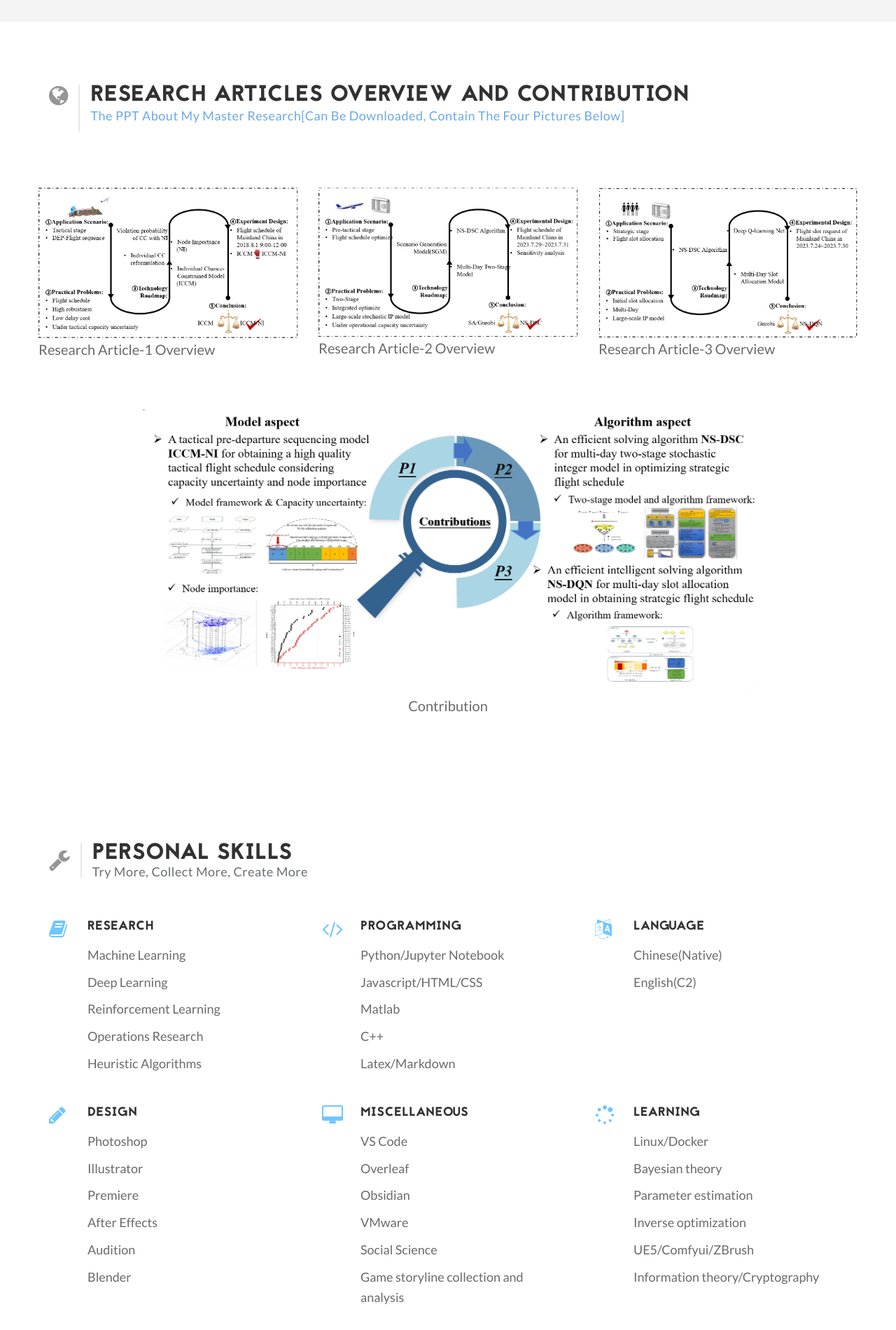
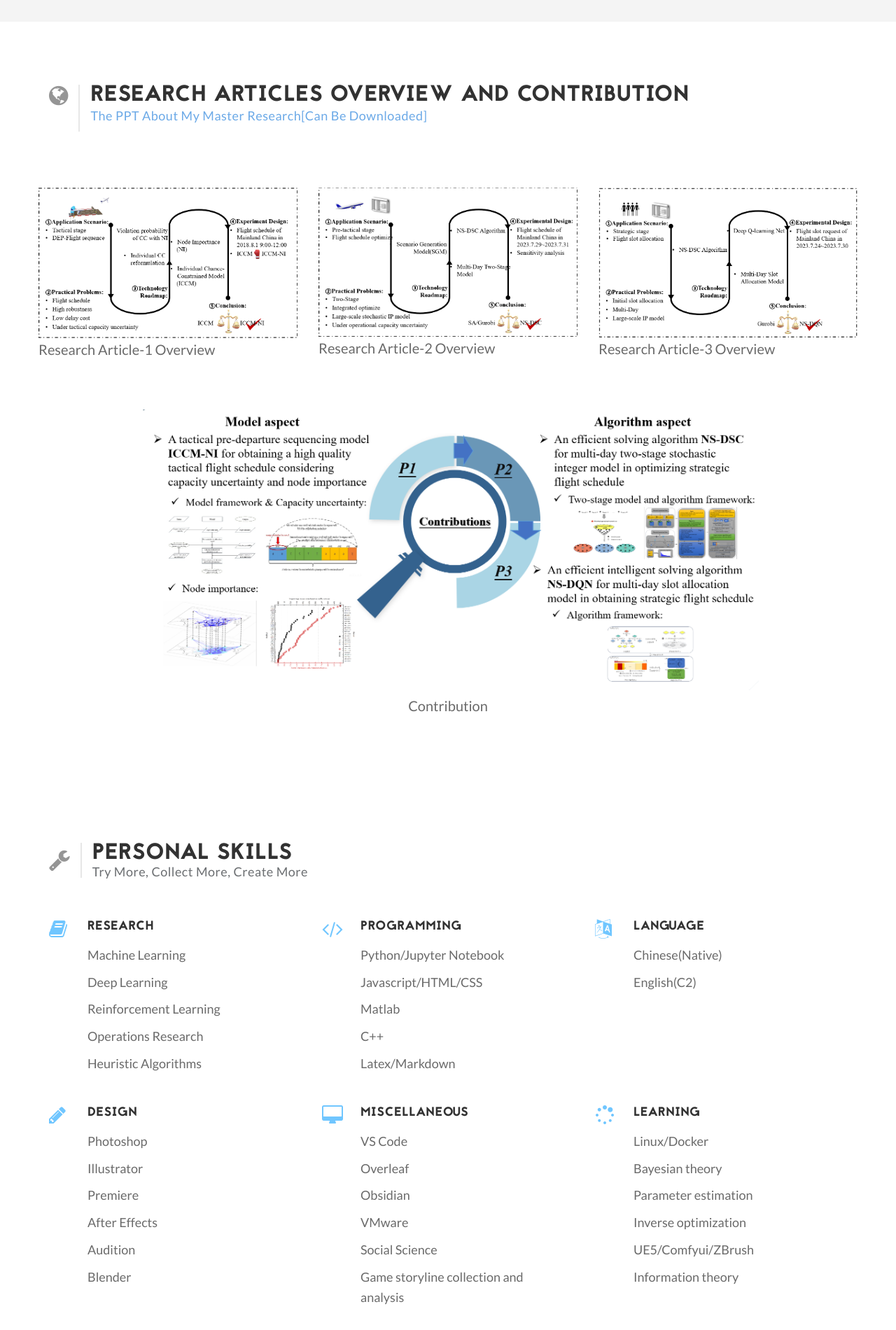
Before and after one commit to H-H-413/H-H-413.github.io, a plain HTML site: page index.html in a window 1280 px wide. Shown: the part 2468-4368 px from the top of the page at 70% size. Drawn offline with Linux system fonts and the light colour scheme.

Commit message:
Update index.html

```diff
--- a/index.html
+++ b/index.html
@@ -339,7 +339,7 @@
             <span class="title-icon classic pull-left"><i class="fa fa-globe"></i></span>
             <h2 class="title">research articles overview and contribution
               <span class="title-desc"><p>
-                <a href="attached/3.Haoran Hu Master research.pptx" download class="hyperlink", style="margin-left: 0px">The PPT About My Master Research[can be downloaded, contain the four pictures below]</a>
+                <a href="attached/3.Haoran Hu Master research.pptx" download class="hyperlink", style="margin-left: 0px">The PPT About My Master Research[can be downloaded]</a>
               </p></span>
             </h2>
         </div>
@@ -488,7 +488,7 @@
               <p class="research-area" style="font-size: 18px;">Parameter estimation</p>
               <p class="research-area" style="font-size: 18px;">Inverse optimization</p>
               <p class="research-area" style="font-size: 18px;">UE5/Comfyui/ZBrush</p>
-              <p class="research-area" style="font-size: 18px;">Information theory/Cryptography</p>
+              <p class="research-area" style="font-size: 18px;">Information theory</p>
             </div>
           </div>
           <!--/ End 3rd featurebox -->
```
